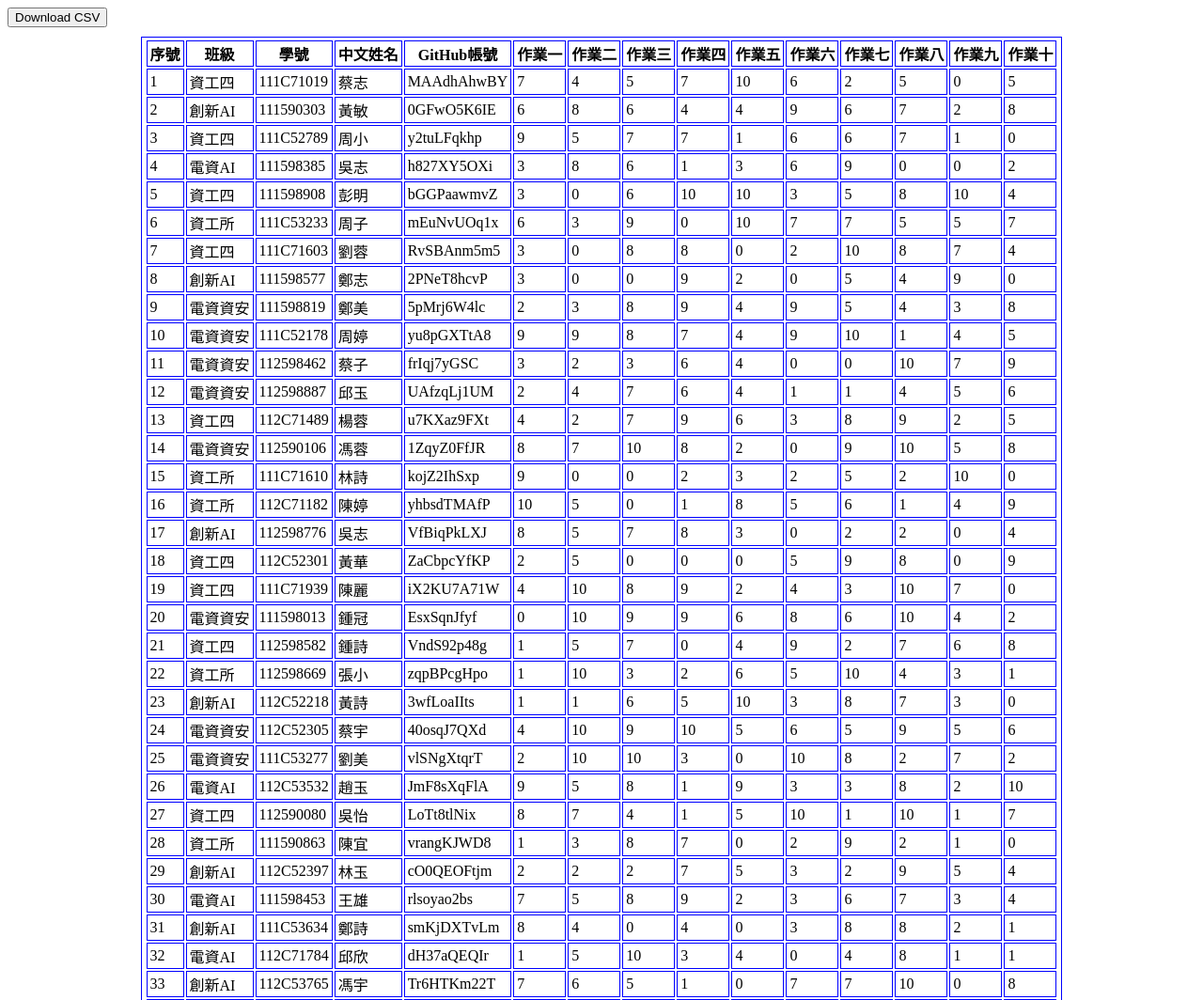
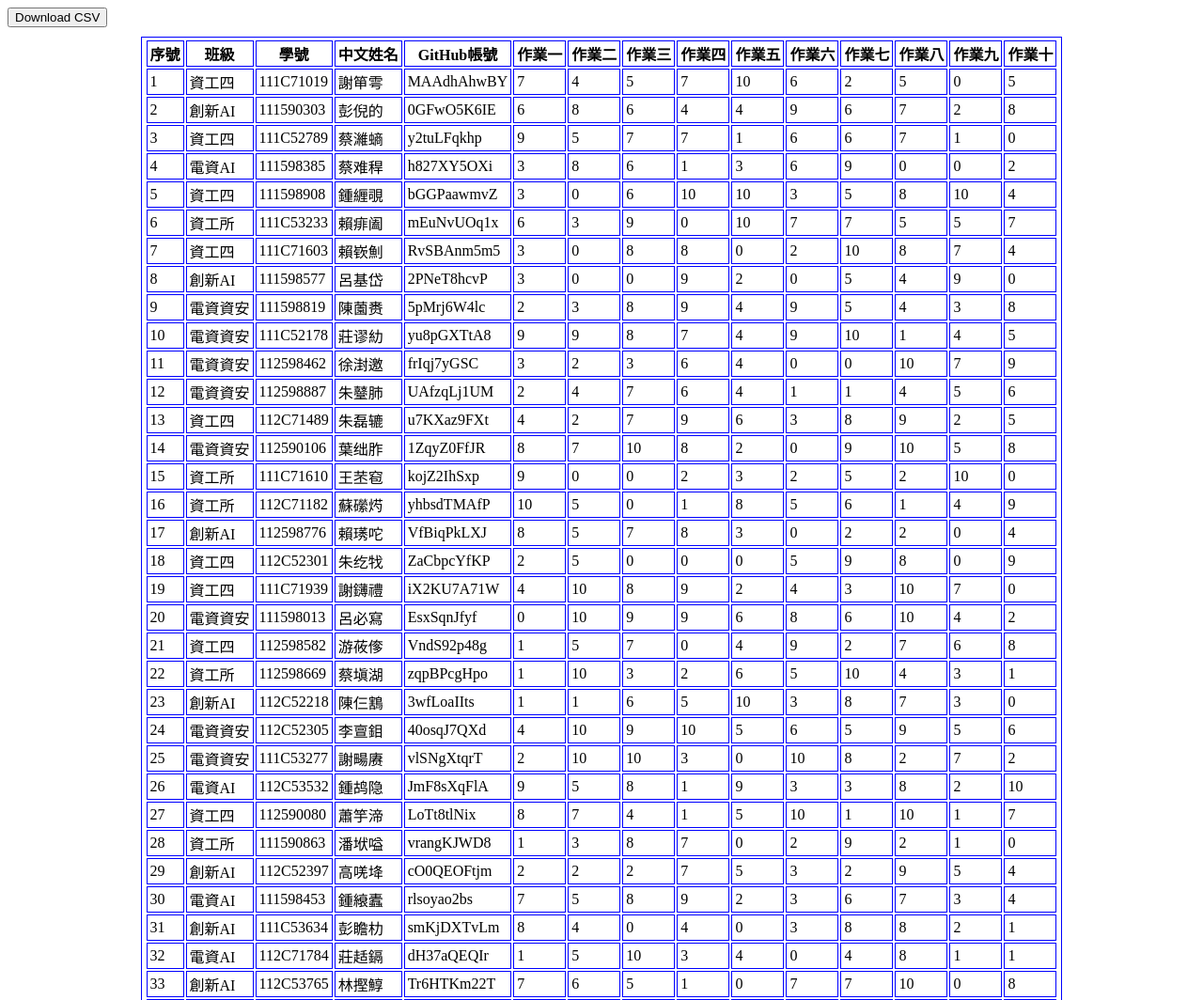
Before and after one commit to yungpei/vis2023f, a plain HTML site: page hw01/src-easy/index.html in a window 1280 px wide. Shown: the top 1064 px of the page at 94% size. Drawn offline with Linux system fonts and the light colour scheme.

Commit message:
update index.html

```diff
--- a/hw01/src-easy/index.html
+++ b/hw01/src-easy/index.html
@@ -49,12 +49,20 @@
       return randomPrefix + randomMiddle + randomLastThree;
     }
 
+    // String.fromCharCode(Math.floor(Math.random() * 0x51ff + 0x4e00)) +
+    // String.fromCharCode(Math.floor(Math.random() * 0x51ff + 0x4e00)) +
+    // String.fromCharCode(Math.floor(Math.random() * 0x51ff + 0x4e00));
+    // 這段程式碼使用 String.fromCharCode 產生隨機的中文字符，範圍在常見中文字符的 Unicode 區間。0x4e00 是中文第一個字符（"一"），0x51ff 是最後一個字符的 Unicode 編碼。程式碼會從這個範圍內隨機選取一個字符，並重複三次以生成三個字符的中文名字。
+
+
     function getRandomChineseName() {
-      const firstNameList = ['張', '王', '李', '陳', '劉', '楊', '黃', '趙', '周', '吳', '鄭', '蔡', '林', '鍾', '徐', '許', '邱', '馮', '潘', '彭'];
-      const lastNameList = ['小', '明', '華', '明', '美', '欣', '俊', '雄', '怡', '蓉', '冠', '宇', '麗', '敏', '子', '詩', '玉', '志', '婷', '宜'];
+      const firstNameList = ['陳','林','黃','張','李','王','吳','劉','蔡','楊','許','鄭','謝','洪','郭','邱','曾','廖','賴','徐','周','葉','蘇','莊','呂','江','何','蕭','羅','高','潘','簡','朱','鍾','游','彭','詹','胡','施','沈'];
+      const lastNameList1 = String.fromCharCode(Math.floor(Math.random() * 0x51ff + 0x4e00));
+      const lastNameList2 = String.fromCharCode(Math.floor(Math.random() * 0x51ff + 0x4e00));
       const randomFirstName = firstNameList[Math.floor(Math.random() * firstNameList.length)];
-      const randomLastName = lastNameList[Math.floor(Math.random() * lastNameList.length)];
-      return randomFirstName + randomLastName;
+      const randomLastName1 = lastNameList1[Math.floor(Math.random() * lastNameList1.length)];
+      const randomLastName2 = lastNameList2[Math.floor(Math.random() * lastNameList2.length)];
+      return randomFirstName + randomLastName1 + randomLastName2;
     }
 
     function generateRandomGitHubAccount() {
@@ -85,6 +93,9 @@
 
       return data;
     }
+
+    // How to export HTML table to CSV using JavaScript ?
+    // https://www.geeksforgeeks.org/how-to-export-html-table-to-csv-using-javascript/
 
     function convertToCSV(data) {
       const csvContent = data.map(row => row.join(',')).join('\n');
```
